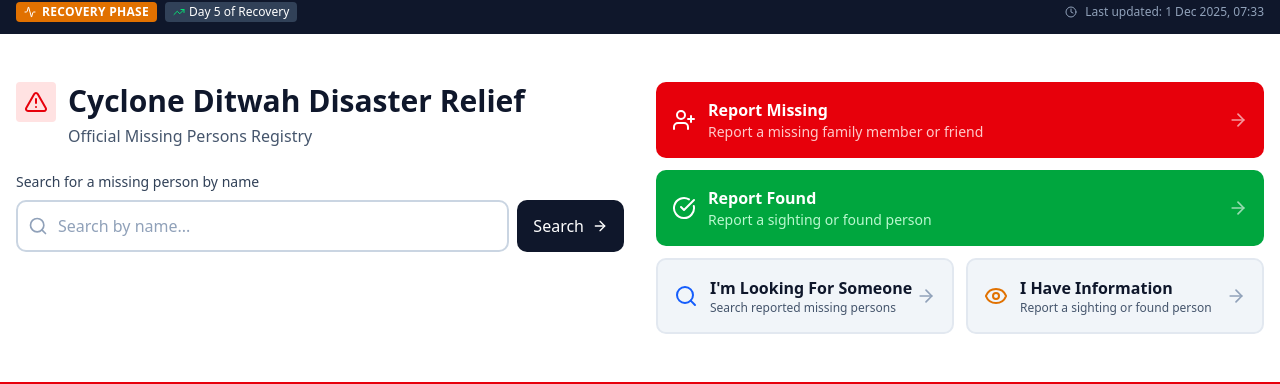
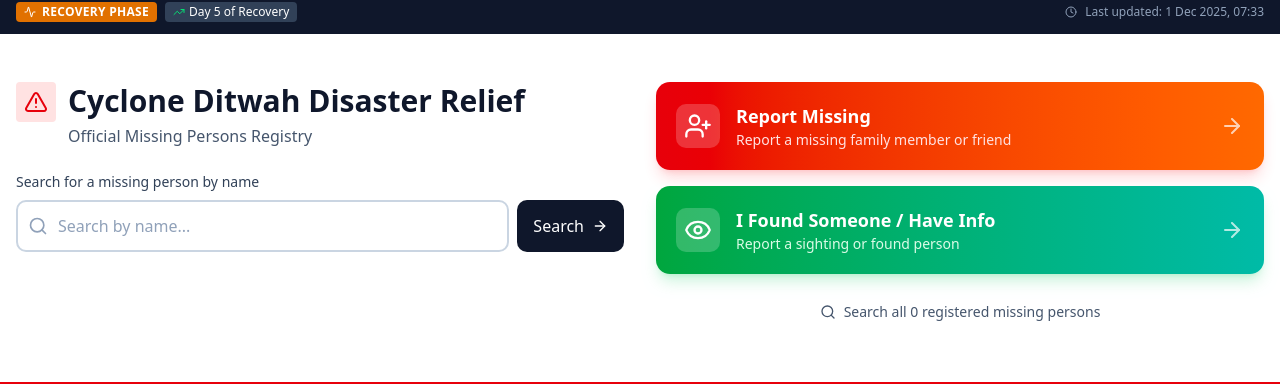
Before and after one commit to Kabi10/ditwah, a Next.js app: page / in a window 1280 px wide. Shown: the part 151-535 px from the top of the page. Built offline with nearby package versions, Linux system fonts and the light colour scheme; no server answers; the database is empty.

Commit message:
fix: Simplified homepage CTAs to 2 primary actions with clear visual distinction

```diff
--- a/src/app/page.tsx
+++ b/src/app/page.tsx
@@ -1,7 +1,7 @@
 import { getTranslations } from 'next-intl/server'
 import Link from 'next/link'
 import {
-  Search, UserPlus, CheckCircle, AlertTriangle,
+  Search, UserPlus, AlertTriangle,
   Tent, Heart, ArrowRight, Clock, MapPin, ExternalLink, Eye,
   TrendingUp, Activity
 } from 'lucide-react'
@@ -102,66 +102,50 @@ export default async function Home() {
 
             </div>
 
-            {/* Right: Primary Actions */}
-            <div className="space-y-3">
+            {/* Right: Two Primary Actions Only */}
+            <div className="space-y-4">
+              {/* Primary CTA 1: Report Missing (Urgent - Red/Orange) */}
               <Link
                 href="/report"
-                className="flex items-center justify-between w-full p-4 bg-red-600 hover:bg-red-700 text-white rounded-lg transition group"
+                className="flex items-center justify-between w-full p-5 bg-gradient-to-r from-red-600 to-orange-500 hover:from-red-700 hover:to-orange-600 text-white rounded-xl transition group shadow-lg shadow-red-500/20"
               >
-                <div className="flex items-center gap-3">
-                  <UserPlus className="w-6 h-6" />
+                <div className="flex items-center gap-4">
+                  <div className="p-2 bg-white/20 rounded-lg">
+                    <UserPlus className="w-7 h-7" />
+                  </div>
                   <div>
-                    <div className="font-semibold">{t('reportMissing')}</div>
-                    <div className="text-red-200 text-sm">{t('reportMissingDesc')}</div>
+                    <div className="font-bold text-lg">{t('reportMissing')}</div>
+                    <div className="text-red-100 text-sm">{t('reportMissingDesc')}</div>
                   </div>
                 </div>
-                <ArrowRight className="w-5 h-5 opacity-60 group-hover:opacity-100 group-hover:translate-x-1 transition" />
+                <ArrowRight className="w-6 h-6 opacity-70 group-hover:opacity-100 group-hover:translate-x-1 transition" />
               </Link>
 
+              {/* Primary CTA 2: I Found Someone / Have Information (Hopeful - Green/Blue) */}
               <Link
                 href="/found"
-                className="flex items-center justify-between w-full p-4 bg-green-600 hover:bg-green-700 text-white rounded-lg transition group"
+                className="flex items-center justify-between w-full p-5 bg-gradient-to-r from-green-600 to-teal-500 hover:from-green-700 hover:to-teal-600 text-white rounded-xl transition group shadow-lg shadow-green-500/20"
               >
-                <div className="flex items-center gap-3">
-                  <CheckCircle className="w-6 h-6" />
+                <div className="flex items-center gap-4">
+                  <div className="p-2 bg-white/20 rounded-lg">
+                    <Eye className="w-7 h-7" />
+                  </div>
                   <div>
-                    <div className="font-semibold">{t('reportFound')}</div>
-                    <div className="text-green-200 text-sm">{t('reportFoundDesc')}</div>
+                    <div className="font-bold text-lg">I Found Someone / Have Info</div>
+                    <div className="text-green-100 text-sm">Report a sighting or found person</div>
                   </div>
                 </div>
-                <ArrowRight className="w-5 h-5 opacity-60 group-hover:opacity-100 group-hover:translate-x-1 transition" />
+                <ArrowRight className="w-6 h-6 opacity-70 group-hover:opacity-100 group-hover:translate-x-1 transition" />
               </Link>
 
-              {/* Two-Way Search Actions - Based on Google Person Finder's dual-mode approach */}
-              <div className="grid grid-cols-1 sm:grid-cols-2 gap-3">
-                <Link
-                  href="/search?mode=looking"
-                  className="flex items-center justify-between w-full p-4 bg-slate-100 hover:bg-slate-200 text-slate-900 rounded-lg transition group border-2 border-slate-200 hover:border-blue-400"
-                >
-                  <div className="flex items-center gap-3">
-                    <Search className="w-6 h-6 text-blue-600" />
-                    <div>
-                      <div className="font-semibold">I&apos;m Looking For Someone</div>
-                      <div className="text-slate-600 text-xs">Search reported missing persons</div>
-                    </div>
-                  </div>
-                  <ArrowRight className="w-5 h-5 text-slate-400 group-hover:text-blue-600 group-hover:translate-x-1 transition" />
-                </Link>
-
-                <Link
-                  href="/search?mode=info"
-                  className="flex items-center justify-between w-full p-4 bg-slate-100 hover:bg-slate-200 text-slate-900 rounded-lg transition group border-2 border-slate-200 hover:border-amber-400"
-                >
-                  <div className="flex items-center gap-3">
-                    <Eye className="w-6 h-6 text-amber-600" />
-                    <div>
-                      <div className="font-semibold">I Have Information</div>
-                      <div className="text-slate-600 text-xs">Report a sighting or found person</div>
-                    </div>
-                  </div>
-                  <ArrowRight className="w-5 h-5 text-slate-400 group-hover:text-amber-600 group-hover:translate-x-1 transition" />
-                </Link>
-              </div>
+              {/* Secondary: Search Link */}
+              <Link
+                href="/search"
+                className="flex items-center justify-center gap-2 w-full py-3 text-slate-600 hover:text-blue-600 transition text-sm font-medium"
+              >
+                <Search className="w-4 h-4" />
+                <span>Search all {stats.missing} registered missing persons</span>
+              </Link>
             </div>
           </div>
         </div>
```
